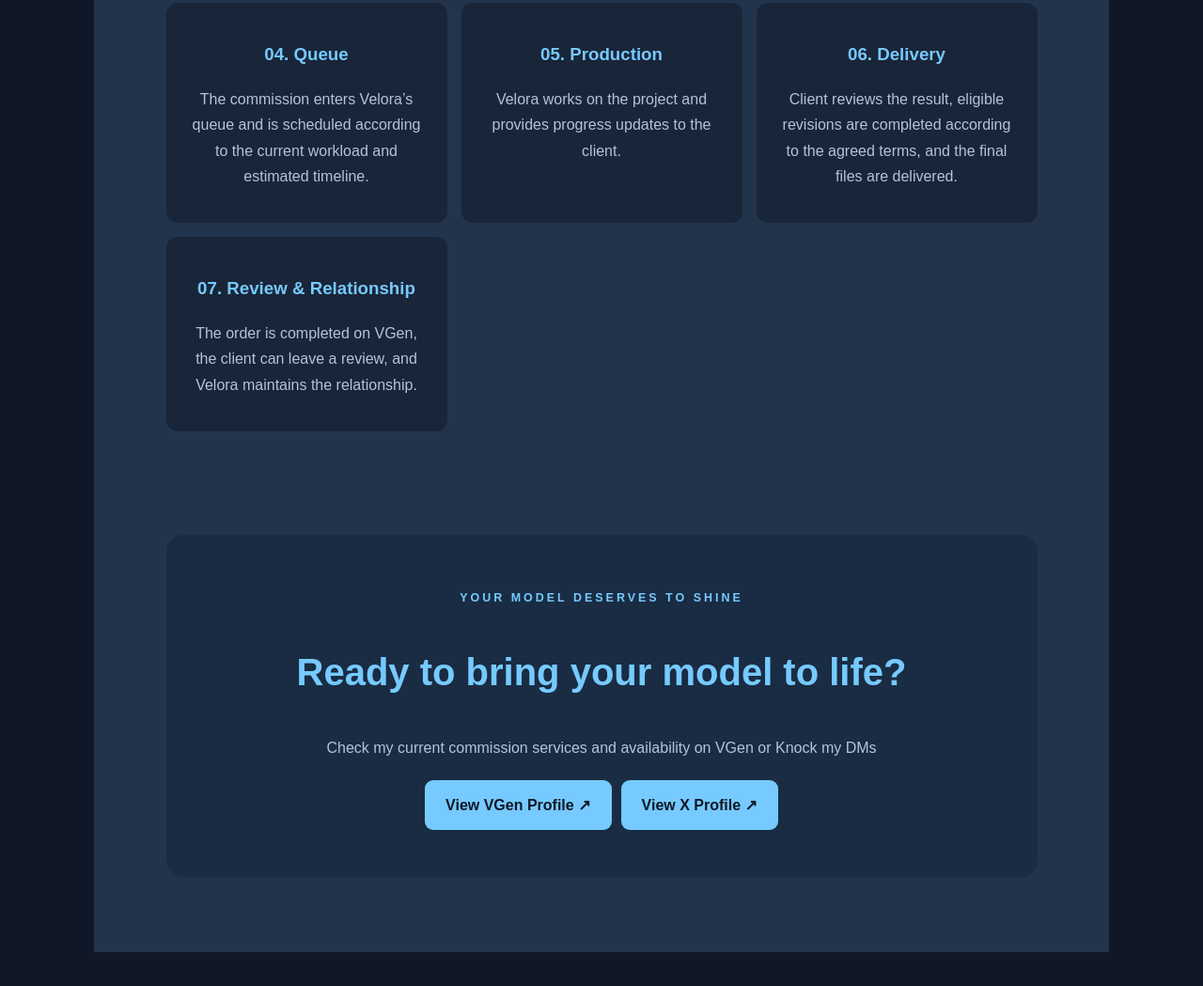
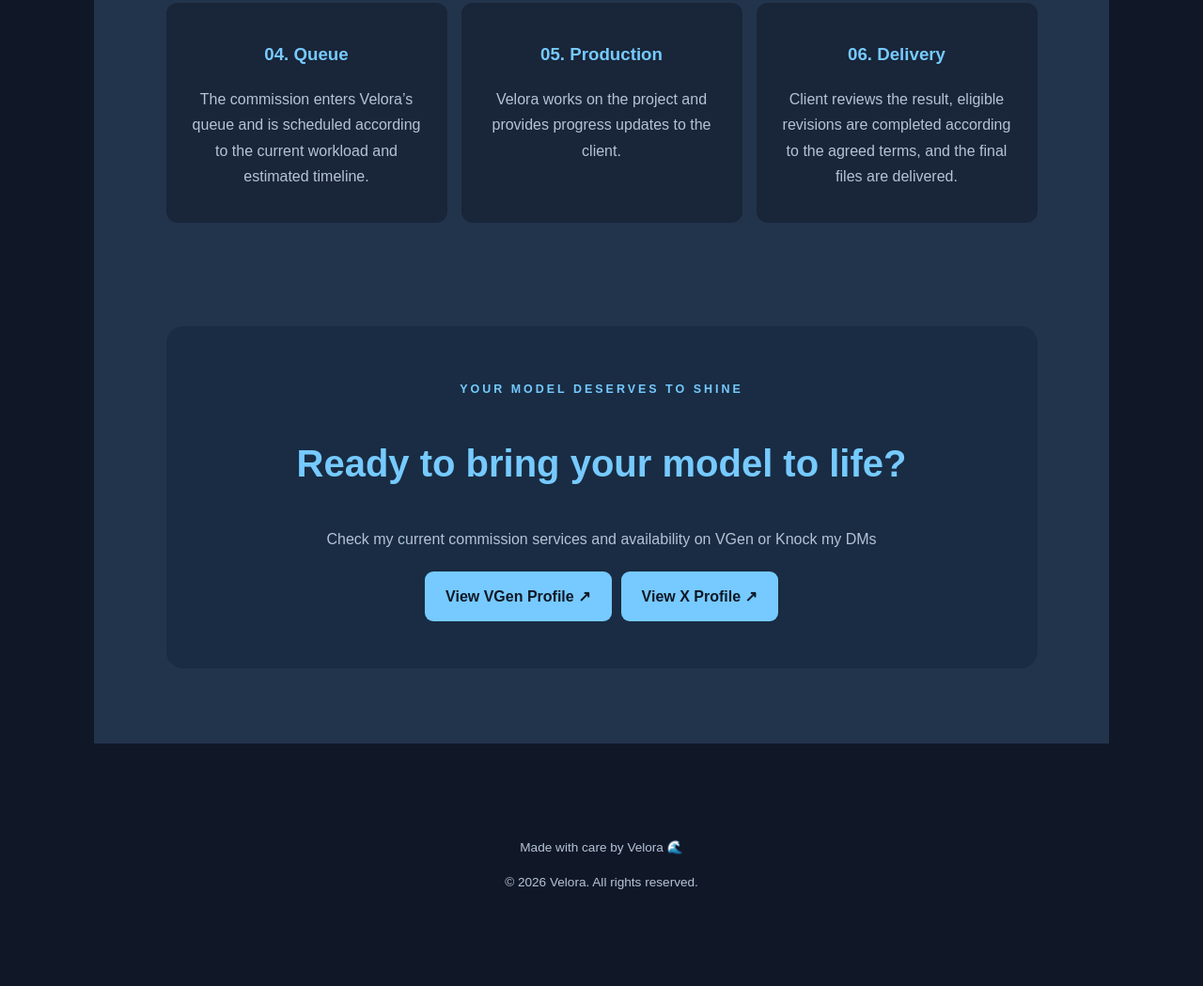
Before and after one commit to velorarig/velora-commission, a plain HTML site: page index.html in a window 1280 px wide. Shown: the part 3355-4404 px from the top of the page at 94% size. After the commit the page ends 4348 px from the top, so only its background shows below. Drawn offline with Linux system fonts and the light colour scheme.

Commit message:
Update index.html

```diff
--- a/index.html
+++ b/index.html
@@ -209,10 +209,10 @@
 
      <div class="preview">
   <video controls autoplay muted loop playsinline>
-    <source src="assets/0922-ezgif.com-video-to-gif-converter.gif" type="video/gif">
+    <source src="assets/head-angle.mp4" type="video/mp4">
     Your browser does not support video.
   </video>
-</div>
+  </div>
             <h3>Live2D Rigging</h3>
             <p>Live2D Rigging Fullbody Portfolio</p>
           </div>
@@ -241,7 +241,7 @@
     <source src="assets/head-angle.mp4" type="video/mp4">
     Your browser does not support video.
   </video>
-</div>
+  </div>
             <article class="card">
           <div class="preview">Add your rigging video or GIF</div>
           <div class="card-body">
@@ -278,9 +278,6 @@
           <h3>06. Delivery</h3>
           <p class="muted">Client reviews the result, eligible revisions are completed according to the agreed terms, and the final files are delivered.</p>
         </div>
-        <div class="step">
-          <h3>07. Review & Relationship</h3>
-          <p class="muted">The order is completed on VGen, the client can leave a review, and Velora maintains the relationship.</p>
       </div>
     </section>
 
```
